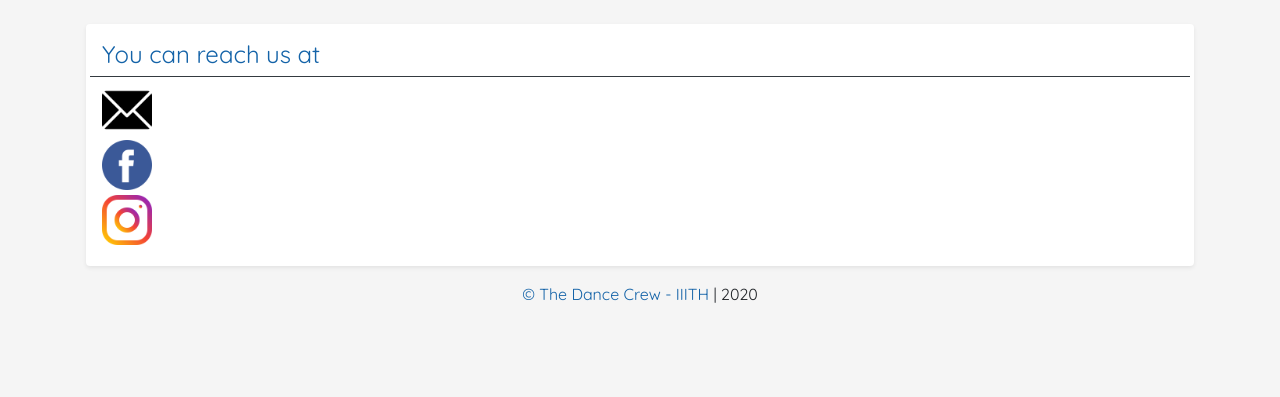
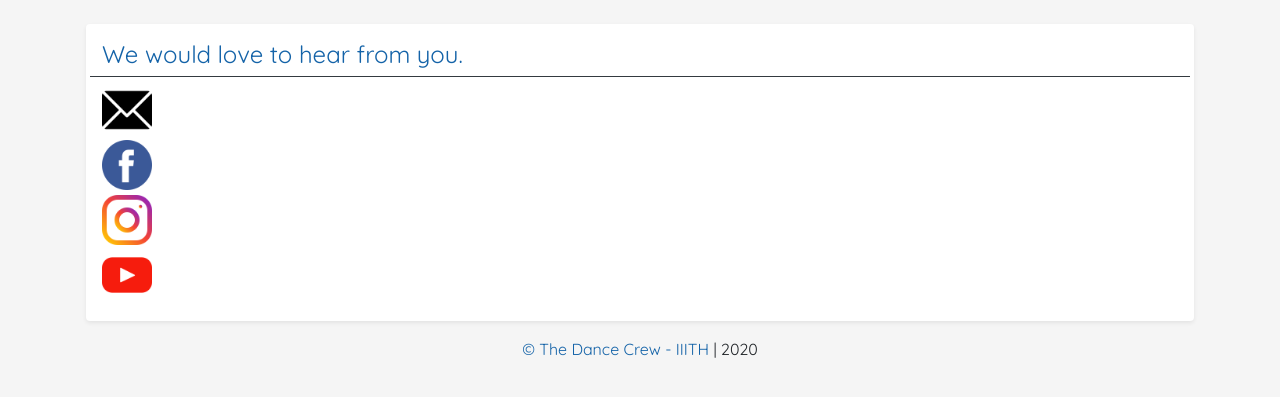
Before and after one commit to thedancecrew/Website, a website: page contact.html in a window 1280 px wide. Shown: the part 143-540 px from the top of the page. Drawn offline with Linux system fonts and the light colour scheme.

Commit message:
Added youtube icon

```diff
--- a/contact.html
+++ b/contact.html
@@ -55,7 +55,7 @@
                 <div class="card-body">
                     <div class="row">
                         <h4 class="card-title pb-2 border-bottom border-dark text-primary">
-                            You can reach us at
+                            We would love to hear from you.
                         </h4>
                     </div>
                     <div class="row align-items-center">
@@ -63,6 +63,7 @@
                             <a href="mailto:thedancecrew@students.iiit.ac.in" class="icon_mail"></a>
                             <a href="https://www.facebook.com/dancecrewIIIT" class="icon_facebook"> </a>
                             <a href="https://www.instagram.com/thedancecrew_iiith/" class="icon_instagram"> </a>
+                            <a href="https://www.youtube.com/channel/UCOUrRbOLjtJZLnIsYbwniQg" class="icon_youtube"> </a>
                         </div>
                     </div>
                 </div>
--- a/css/contact.css
+++ b/css/contact.css
@@ -42,3 +42,18 @@
     /* height: 200px; */
     display: block;
 }
+
+.icon_youtube {
+    background-image: url(../assets/youtube.png);
+    width: 50px;
+    padding-left: 30px;
+    padding-top: 30px;
+    /* margin-left: 10px; */
+    margin-bottom: 5px;
+    height: 50px;
+    overflow: hidden;
+    background-position: center;
+    background-size: cover;
+    /* height: 200px; */
+    display: block;
+}
```
Also changed, not shown: assets/youtube.png (added).
